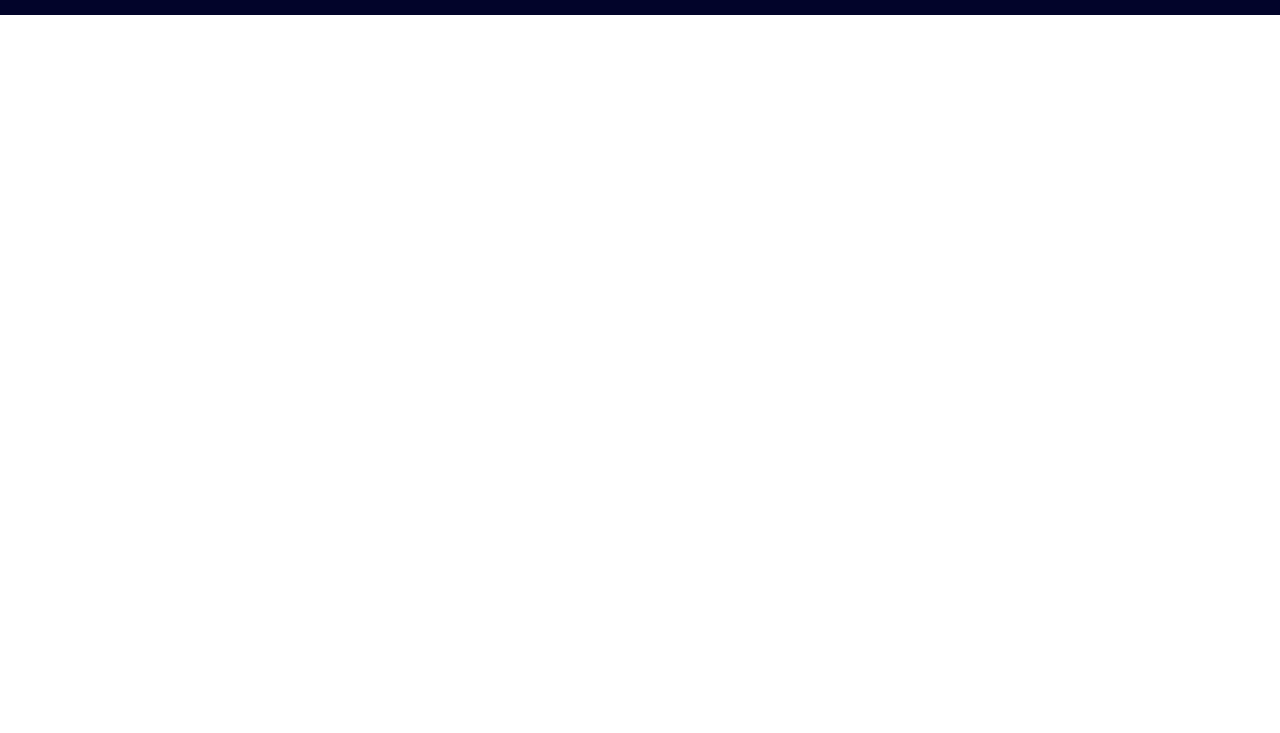
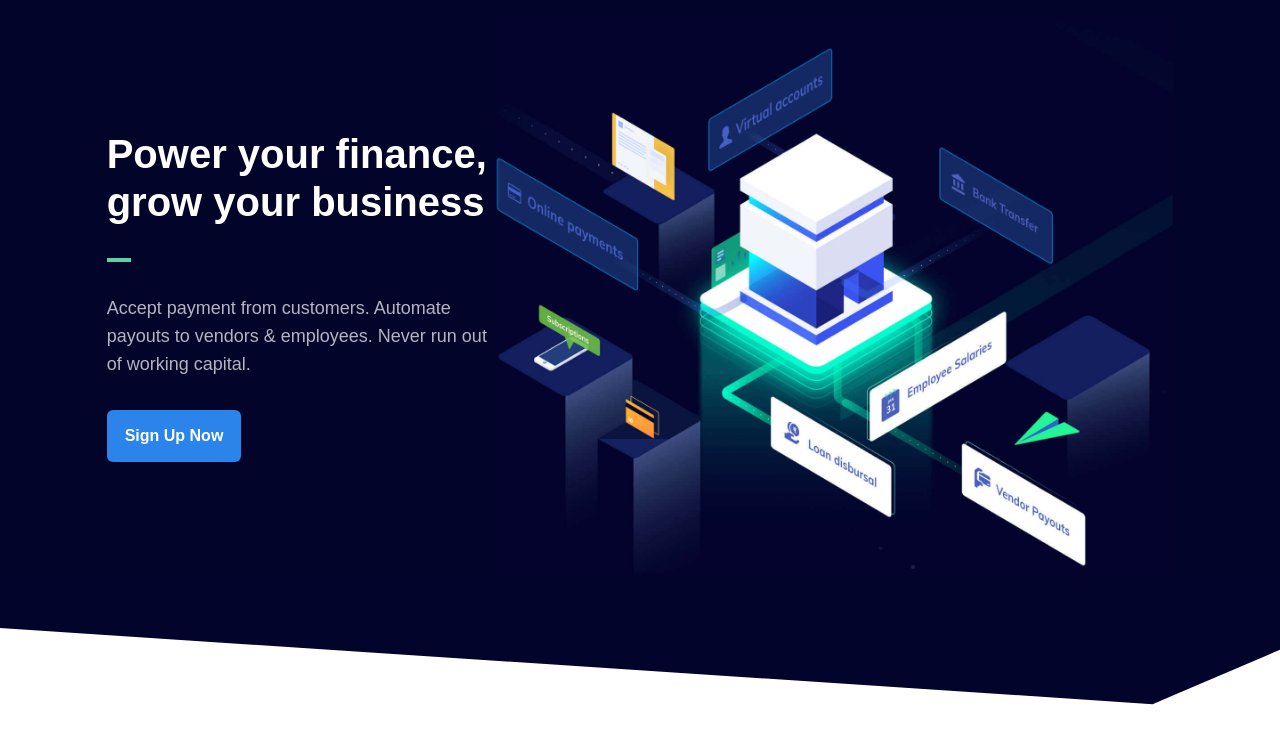
Before and after one commit to black-witch-018/CodeHelp-Razorpay-Clone, a website built with Vite: page index.html in a window 1280 px wide. Shown: the part 67-800 px from the top of the page. Built offline with nearby package versions, Linux system fonts and the light colour scheme.

Commit message:
Hero Section Created

```diff
--- a/index.html
+++ b/index.html
@@ -6,7 +6,9 @@
     <title>Razorpay</title>
     <link rel="stylesheet" href="main.css">
 </head>
-<body>
+<body class="overflow-x-hidden">
+
+    <!-- NavBar -->
     <nav class="bg-deepBlue">
         <div class="relative w-[1080px] mx-auto flex items-center justify-between">
             <a href="/" class="cursor-pointer py-7 pr-7">
@@ -70,5 +72,26 @@
             </div>
         </div>
     </nav>
+
+    <!-- Hero Section -->
+    <section class="relative bg-deepBlue">
+         <div class="w-10/12 max-w-[1080px] flex flex-row justify-between items-center mx-auto">
+            <!-- Left Part -->
+            <div class="space-y-8">
+               <h1 class="font-mullish font-bold text-[40px] leading-[1.2] text-white">Power your finance, grow your business</h1>
+               <div class="w-6 h-1 bg-greenLight"></div>
+               <p class="font-mullish text-[18px] leading-7 text-white opacity-70">Accept payment from customers. Automate payouts to vendors & employees. Never run out of working capital.</p>
+               <button
+               class="font-mullish bg-lightBlue text-white rounded-md font-bold hover:bg-lightBlue500 transition-all duration-200 px-[18px] py-[14px]"
+               >Sign Up Now</button>
+            </div>
+            <!-- Right Part -->
+            <img src="./Images/hero-illustration.jpg" alt="" class="w-full max-w-[680px]">
+        </div>
+            <!-- Shape Part -->
+        <div class="absolute left-0 right-0 w-[101%]">
+                <img src="./Images/hero-shape.svg" alt="" class="w-full object-fill">
+         </div>
+    </section>
 </body>
 </html>
```
